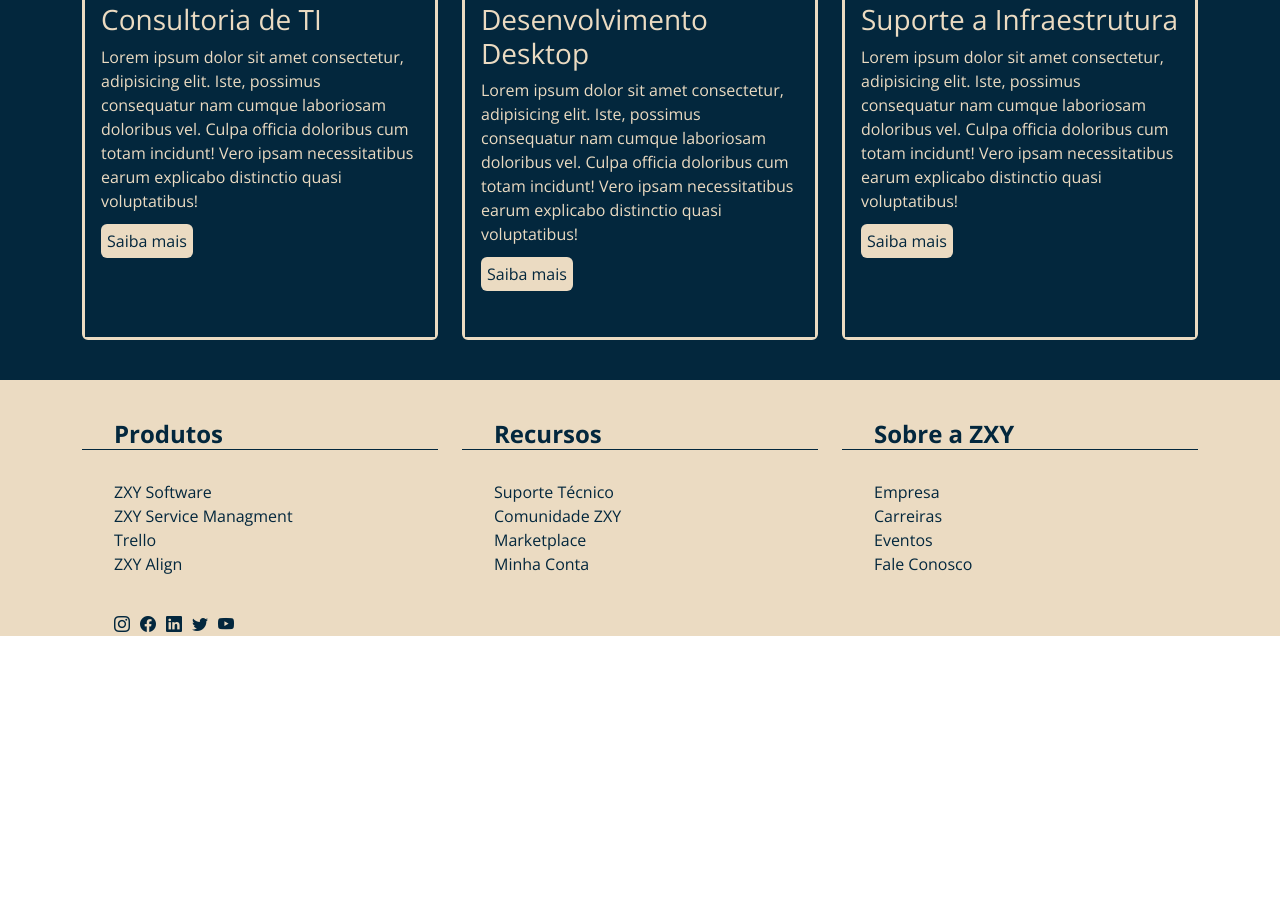
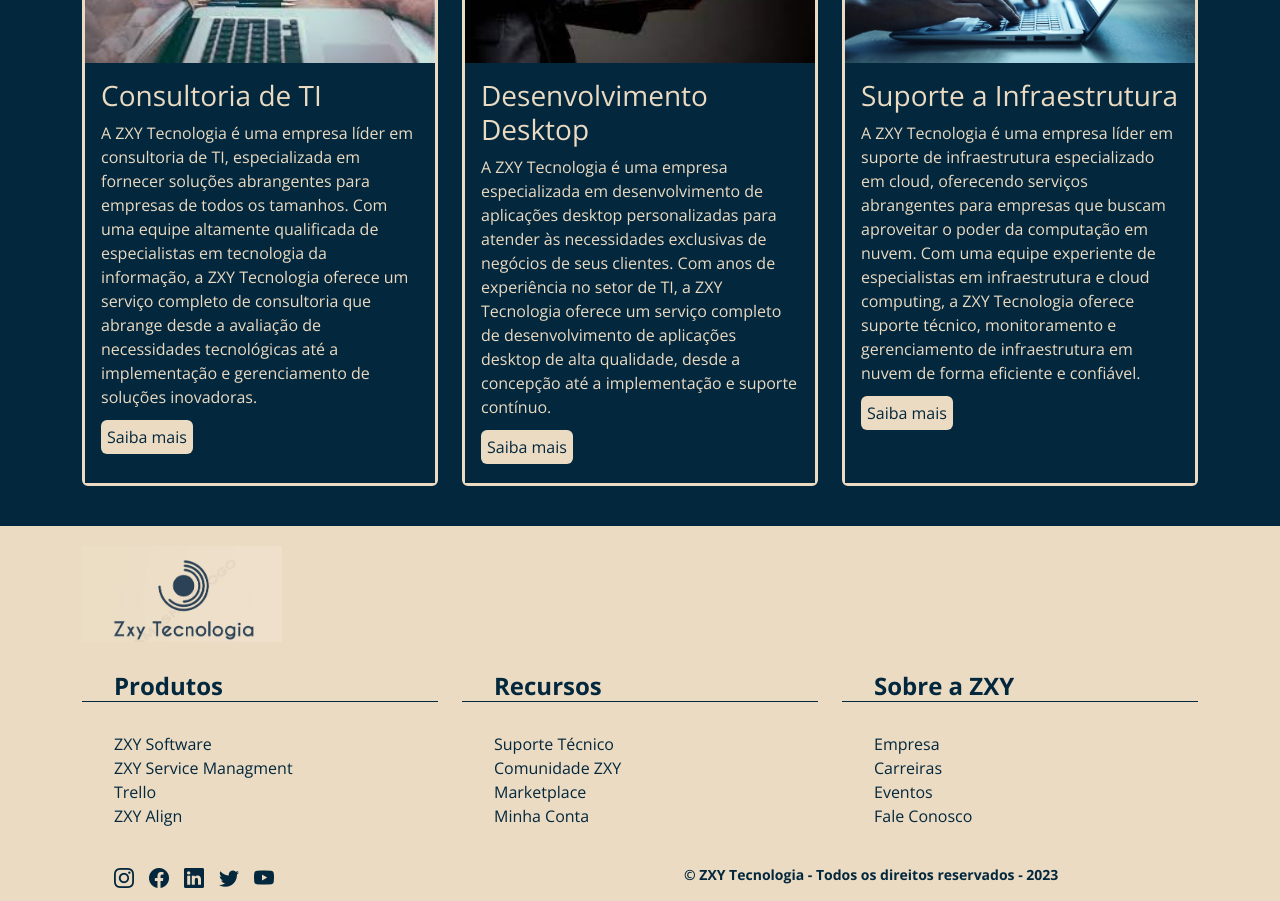
Before and after one commit to victordg21/ZXY_Tecnologia, a Vue app: page / in a window 1280 px wide. Shown: the part 780-1681 px from the top of the page. Before the commit the page ends 1416 px from the top, so only its background shows below. Built offline with nearby package versions, Linux system fonts and the light colour scheme.

Commit message:
Finalizando o rodapé e colocando responsividade as seções já prontas

```diff
--- a/src/App.vue
+++ b/src/App.vue
@@ -16,6 +16,7 @@
 <style scoped>
   *{
     font-family:'Open Sans', sans-serif;
+    overflow-x: hidden;
   }
 
 </style>
--- a/src/components/Footer.vue
+++ b/src/components/Footer.vue
@@ -1,6 +1,11 @@
 <template>
     <footer class="footer">
         <div class="container">
+            <div class="row">
+                <div class="col-xs-12 col-md-6 col-lg-4">
+                    <img src="../assets/images/logo.jpg" alt="">
+                </div>
+            </div>
             <div class="row">
                 <div class="col-xs-12 col-md-6 col-lg-4">
                     <h4 class="products">Produtos</h4>
@@ -55,12 +60,15 @@
                 </div>
             </div>
             <div class="row">
-                <div class="col-xs-12 col-md-6 col-lg-4 icons">
+                <div class="col-xs-12 col-md-6 col-lg-6 icons">
                     <a href=""><i class="bi bi-instagram icon"></i></a>
                     <a href=""><i class="bi bi-facebook icon"></i></a>
                     <a href=""><i class="bi bi-linkedin icon"></i></a>
                     <a href=""><i class="bi bi-twitter icon"></i></a>
                     <a href=""><i class="bi bi-youtube icon"></i></a>
+                </div>
+                <div class="col-xs-12 col-md-5 col-lg-5">
+                    <p class="copy">&copy; ZXY Tecnologia - Todos os direitos reservados - 2023</p>
                 </div>
             </div>
         </div>
@@ -75,7 +83,12 @@
 }
 
 footer{
-    padding-top: 40px;
+    padding-top: 20px;
+}
+
+img{
+    width: 200px;
+    padding-bottom: 30px;
 }
 
 .products, .recurses, .about{ /* essas classes representam os titulos de cada tópico no rodapé*/
@@ -100,16 +113,30 @@ a:hover{
 .icons{  /* icons representa a div que cuida dos icones de redes sociais*/
     padding-top: 20px;
     margin-left: 32px;
+    font-size: 20px;
 }
 .icon{ /* icon representa cada icone de rede social*/
-    padding-right: 10px;
+    padding-right: 15px;
     width: 32px;
     height: 32px;
 }
 
+.copy{
+    padding-top: 20px;
+    font-size: 14px;
+    font-weight: bold;
+}
+
 @media (max-width: 767px){
-    .icons{
+    .icons, .copy{
         margin-top: 10px;
+        margin-left: 32px;
+    }
+}
+
+@media (max-width: 450px){
+    .copy{
+        font-size: 13px;
     }
 }
 </style>
--- a/src/components/Services.vue
+++ b/src/components/Services.vue
@@ -1,13 +1,16 @@
 <template>
     <section id="services">
         <div class="container">
+            <h2 class="services">Serviços</h2>
             <div class="row">
                 <div class="col-xs-12 col-md-6 col-lg-4">
                     <div class="card">
                     <img src="../assets/images/consultoria.jpg" alt="">
                         <div class="card-body">
                             <h3 class="card-title">Consultoria de TI</h3>
-                            <p class="card-text">Lorem ipsum dolor sit amet consectetur, adipisicing elit. Iste, possimus consequatur nam cumque laboriosam doloribus vel. Culpa officia doloribus cum totam incidunt! Vero ipsam necessitatibus earum explicabo distinctio quasi voluptatibus!</p>
+                            <p class="card-text">A ZXY Tecnologia é uma empresa líder em consultoria de TI, especializada em fornecer soluções abrangentes para empresas de todos os tamanhos.
+                                Com uma equipe altamente qualificada de especialistas em tecnologia da informação, a ZXY Tecnologia oferece um serviço completo de consultoria que abrange desde
+                                a avaliação de necessidades tecnológicas até a implementação e gerenciamento de soluções inovadoras.</p>
                             <a class="button" href="">Saiba mais</a>
                         </div>
                     </div>
@@ -17,7 +20,9 @@
                     <img src="../assets/images/desktop.jpg" alt="">
                         <div class="card-body">
                             <h3 class="card-title">Desenvolvimento Desktop</h3>
-                            <p class="card-text">Lorem ipsum dolor sit amet consectetur, adipisicing elit. Iste, possimus consequatur nam cumque laboriosam doloribus vel. Culpa officia doloribus cum totam incidunt! Vero ipsam necessitatibus earum explicabo distinctio quasi voluptatibus!</p>
+                            <p class="card-text">A ZXY Tecnologia é uma empresa especializada em desenvolvimento de aplicações desktop personalizadas para atender às necessidades exclusivas de
+                                negócios de seus clientes. Com anos de experiência no setor de TI, a ZXY Tecnologia oferece um serviço completo de desenvolvimento de aplicações desktop de alta
+                                qualidade, desde a concepção até a implementação e suporte contínuo.</p>
                             <a class="button" href="">Saiba mais</a>
                         </div>
                     </div>
@@ -27,7 +32,9 @@
                     <img src="../assets/images/suporte.jpg" alt="">
                         <div class="card-body">
                             <h3 class="card-title">Suporte a Infraestrutura</h3>
-                            <p class="card-text">Lorem ipsum dolor sit amet consectetur, adipisicing elit. Iste, possimus consequatur nam cumque laboriosam doloribus vel. Culpa officia doloribus cum totam incidunt! Vero ipsam necessitatibus earum explicabo distinctio quasi voluptatibus!</p>
+                            <p class="card-text">A ZXY Tecnologia é uma empresa líder em suporte de infraestrutura especializado em cloud, oferecendo serviços abrangentes para empresas que buscam
+                                aproveitar o poder da computação em nuvem. Com uma equipe experiente de especialistas em infraestrutura e cloud computing, a ZXY Tecnologia oferece suporte técnico,
+                                monitoramento e gerenciamento de infraestrutura em nuvem de forma eficiente e confiável.</p>
                             <a class="button" href="">Saiba mais</a>
                         </div>
                     </div>
@@ -50,6 +57,11 @@ img{
 
 #services{
     padding: 40px 0;
+}
+
+.services{
+    text-align: center;
+    padding-bottom: 30px;
 }
 
 .card-title,
@@ -75,17 +87,17 @@ img{
 }
 
 .card-body{
-    height: 260px;
+    height: 350px;
 }
 
-@media (max-width: 1439px) and (min-width: 1024px){
+@media (max-width: 1399px) and (min-width: 1200px){
     .card-body{
-    height: 350px;
+    height: 420px;
 }
 }
-@media (max-width: 1023px) and (min-width: 768px){
+@media (max-width: 1199px) and (min-width: 992px){
     .card-body{
-        height: 320px;
+        height: 480px;
     }
 
     .card{
@@ -93,7 +105,20 @@ img{
     }
 }
 
+@media (max-width: 991px) and (min-width: 768px){
+
+    .card-body{
+        height: 430px;
+    }
+    .card{
+        margin-bottom: 40px;
+    }
+}
+
 @media (max-width: 767px){
+    .card-body{
+        height: 310px;
+    }
 
     .card{
         margin-bottom: 40px;
```
